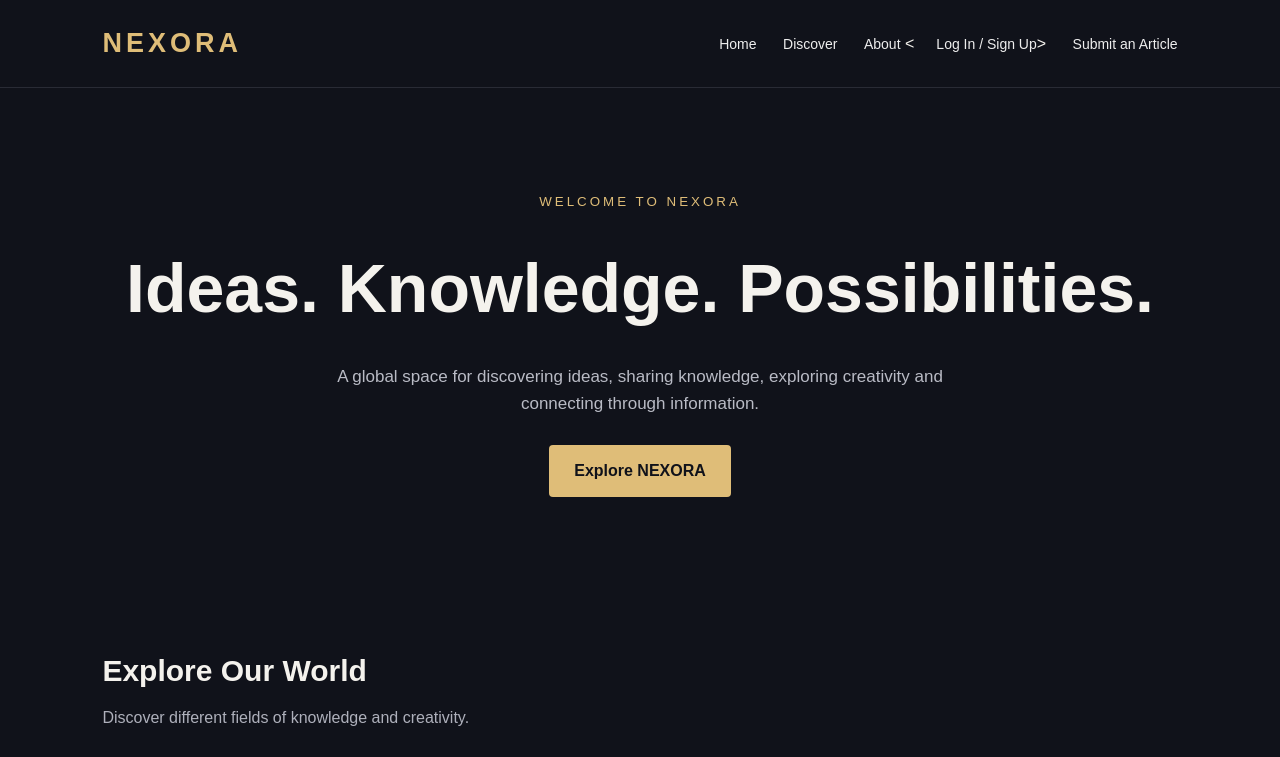
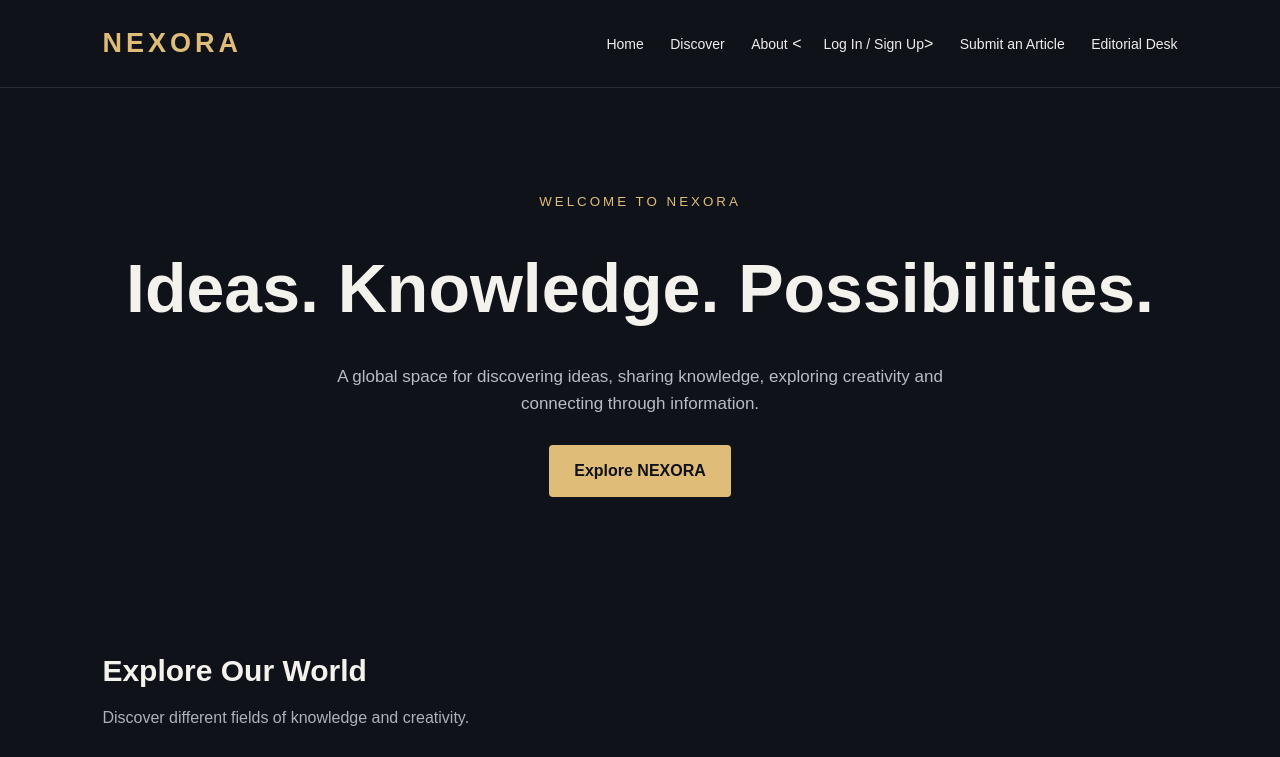
Before and after one commit to kilopop274-ux/NEXORA, a plain HTML site: page index.html in a window 1280 px wide. Shown: the top 757 px of the page. Drawn offline with Linux system fonts and the light colour scheme.

Commit message:
Update index.html

```diff
--- a/index.html
+++ b/index.html
@@ -98,6 +98,7 @@ footer{
     <a href="#about">About</a>
     <<a href="account.html">Log In / Sign Up</a>>
       <a href="submit.html">Submit an Article</a>
+      <a href="editor.html">Editorial Desk</a>
   </nav>
 </header>
 
```
